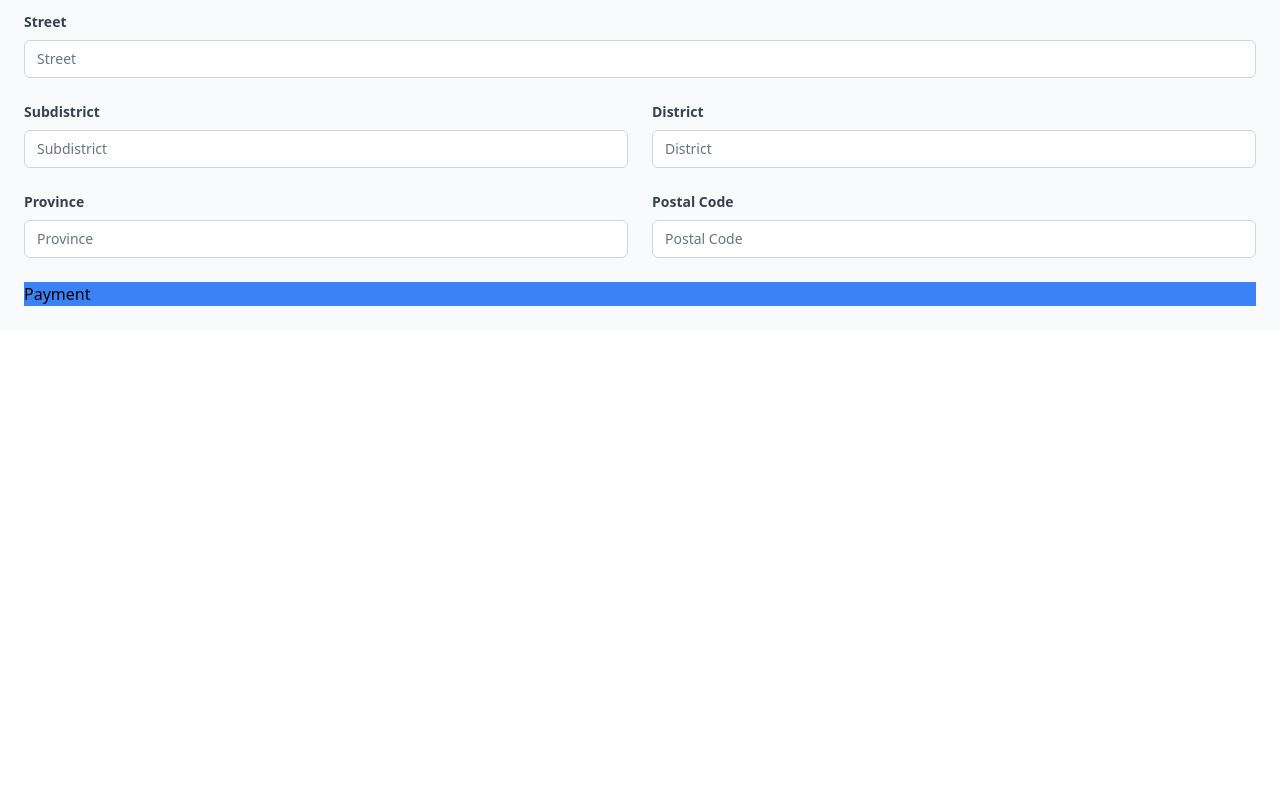
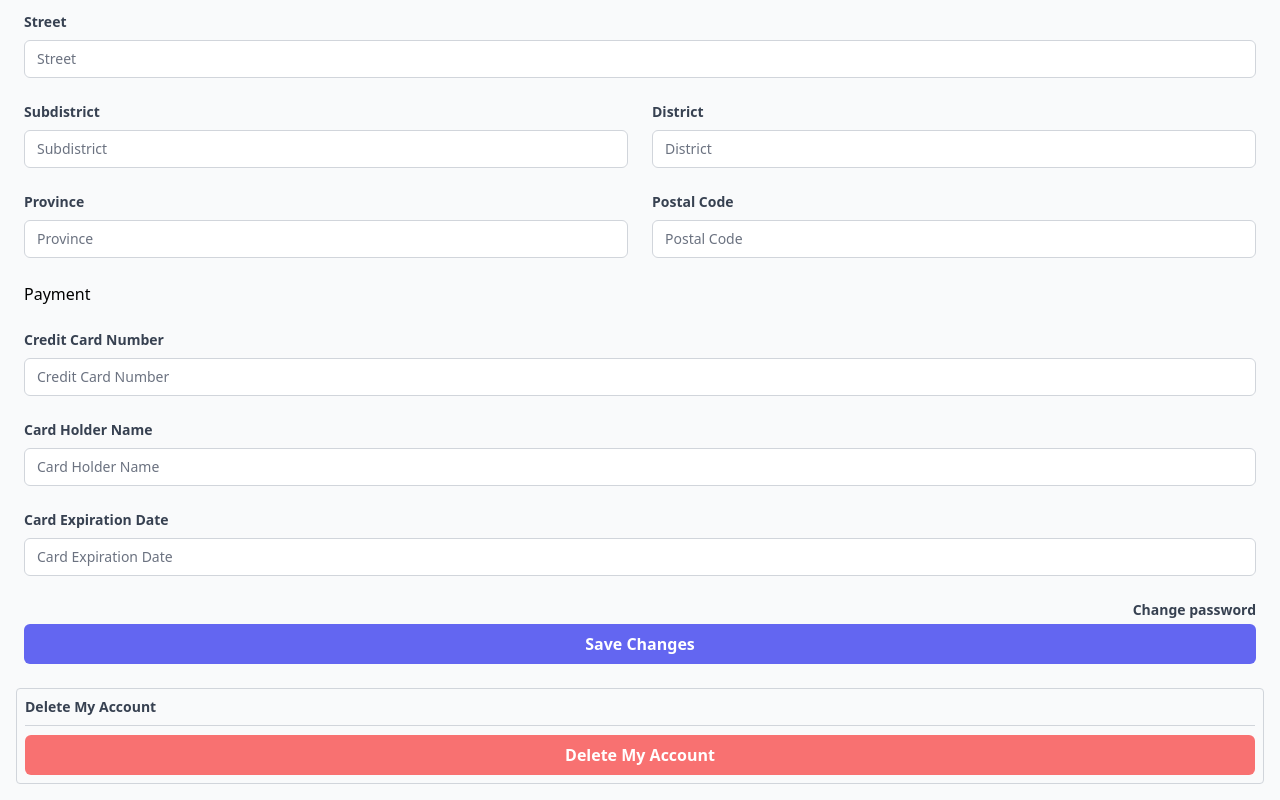
Before and after one commit to suchart-project/frontend, a Next.js app: page /editProfile in a window 1280 px wide. Shown: the part 804-1604 px from the top of the page. Before the commit the page ends 1134 px from the top, so only its background shows below. Built offline with nearby package versions, Linux system fonts and the light colour scheme.

Commit message:
edit profile form layout

```diff
--- a/src/components/InputBox.js
+++ b/src/components/InputBox.js
@@ -1,14 +1,14 @@
 import React from "react";
-export default function Modal({ id,placholder,Name,type }) {
+export default function InputBox({ id,placholder,Name,type }) {
   return (
     <div>
       <label
-        class="block text-gray-700 text-sm font-bold mb-2"
+        className="block text-gray-700 text-sm font-bold mb-2"
         for={id}>
         {Name}
       </label>
       <input
-        class="textbox"
+        className="textbox"
         id={id}
         type={type ? type : "text"}
         placeholder={placholder ? placholder:Name} />
--- a/src/components/Layout.js
+++ b/src/components/Layout.js
@@ -1,9 +1,10 @@
-import React from "react";
+import React,{ useState } from "react";
 
-export default function Layout({ children }) {
+export default function Layout({ children,padding }) {
+	// const [paddingState, setPaddingState] = useState("3")
 	return (
-		<div className="min-h-screen  relative bg-gray-50">
-			<div className="flex container mx-auto  gap-6 flex-col p-6">
+		<div className="min-h-screen relative bg-gray-50">
+			<div className={`flex container mx-auto  gap-6 flex-col p-${padding ? padding : "6"}`}>
 				{children}
 			</div>
 		</div>
--- a/src/pages/editProfile.js
+++ b/src/pages/editProfile.js
@@ -6,11 +6,13 @@ import InputBox from "../components/InputBox";
 
 export default function Home({ movies }) {
   return (
-		<Layout>
+    <Layout padding={4}>
       <Navbar />
+
       <form
       // onSubmit={handleSubmit}
       >
+        <div className="p-2">
           <div className="flex flex-col gap-6">
             <InputBox id="username" Name="Username" />
             <InputBox id="ssn" Name="SSN" />
@@ -44,12 +46,30 @@ export default function Home({ movies }) {
                 <InputBox id="postalCode" Name="Postal Code" />
               </div>
             </div>
-                    <div className="bg-blue-500">
-                        Payment
+            <div>Payment</div>
+            <InputBox id="creditCardNumber" Name="Credit Card Number" />
+            <InputBox id="cardHolderName" Name="Card Holder Name" />
+            <InputBox id="cardExpirationDate" Name="Card Expiration Date" />
+            <div className="relative">
+              <div className="absolute right-0 text-gray-700 text-sm font-bold mb-2">
+                Change password
+              </div>
+            </div>
+            <button className="button hover:ring-1 ring-indigo-300">
+              Save Changes
+            </button>
+          </div>
         </div>
 
+        <div className="border border-3 border-gray-300 rounded border-opacity-100 p-2 flex flex-col mt-4">
+          <div className="text-gray-700 text-sm font-bold mb-2">
+            Delete My Account
           </div>
-
+          <div className="border-t border-t-3 h-2.5 border-opacity-100 border-gray-300"></div>
+          <button className="button hover:ring-1 ring-indigo-300 bg-red-400">
+            Delete My Account
+          </button>
+        </div>
       </form>
     </Layout>
   );
```
Lines whose indentation alone changed are shown as unchanged.
